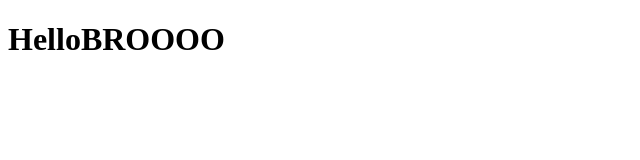
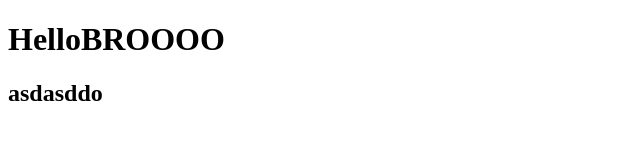
Before and after one commit to pushpak2000/Networking, a plain HTML site: page index.html in a window 1280 px wide. Shown: the whole page, without its empty margins (0-640 px from the left). Drawn offline with Linux system fonts and the light colour scheme.

Commit message:
updated Docker file

```diff
--- a/index.html
+++ b/index.html
@@ -7,5 +7,6 @@
   </head>
   <body>
     <h1>HelloBROOOO</h1>
+    <h2>asdasddo</h2>
   </body>
 </html>
```
Also changed, not shown: 1 other file.
